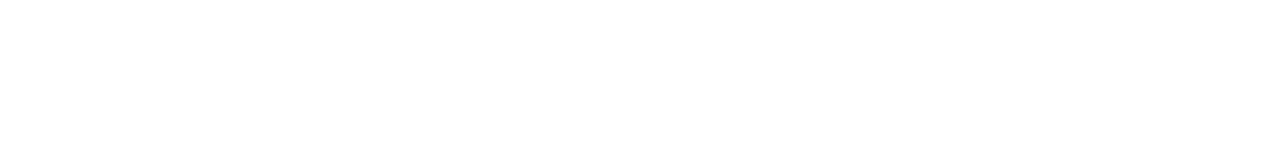
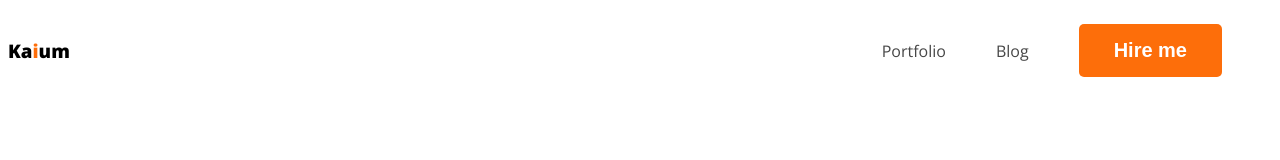
Before and after one commit to abkaiumkhan/web-developer-portfolio, a plain HTML site: page index.html in a window 1280 px wide. Drawn offline with nearby package versions, Linux system fonts and the light colour scheme.

Commit message:
added nav

```diff
--- a/index.html
+++ b/index.html
@@ -4,9 +4,22 @@
     <meta charset="UTF-8">
     <meta name="viewport" content="width=device-width, initial-scale=1.0">
     <title>Web Developer Portfolio</title>
+    <link rel="preconnect" href="https://fonts.googleapis.com">
+<link rel="preconnect" href="https://fonts.gstatic.com" crossorigin>
+<link href="https://fonts.googleapis.com/css2?family=Open+Sans:ital,wght@0,400;0,700;0,800;1,700;1,800&display=swap" rel="stylesheet">
+    <link rel="stylesheet" href="styles/portfolio.css">
+
 </head>
 <body>
     <Header>
+        <nav>
+            <h3 class="nav-title">Ka<span class="text-primary">i</span>um</h3>
+            <ul>
+                <li><a href="">Portfolio</a></li>
+                <li><a href="">Blog</a></li>
+                <li><button class="button-primary">Hire me</button></li>
+            </ul>
+        </nav>
 
     </Header>
     <main>
--- /dev/null
+++ b/styles/portfolio.css
@@ -0,0 +1,40 @@
+/*common shared style*/
+body{
+    font-family: 'Open Sans', sans-serif;
+}
+.button-primary{
+    border-radius: 5px;
+    background: #FD6E0a;
+    border: 0;
+    color: white;
+    font-size: 20px;
+    font-weight: 700;
+    padding: 15px 35px;
+
+}
+/* nav related styles*/
+nav{
+    display: flex;
+    justify-content: space-between;
+    align-items: center;
+}
+.text-primary{
+    color: #FD6E0a;
+}
+.nav-title{
+    color:#181818
+    font-size: 45px;
+    font-weight:800;
+}
+nav > ul{
+    display: flex;
+    align-items: center;
+}
+nav li{
+    list-style: none;
+    margin-right: 50px;
+}
+nav a{
+    text-decoration: none;
+    color: #474747;
+}
```
